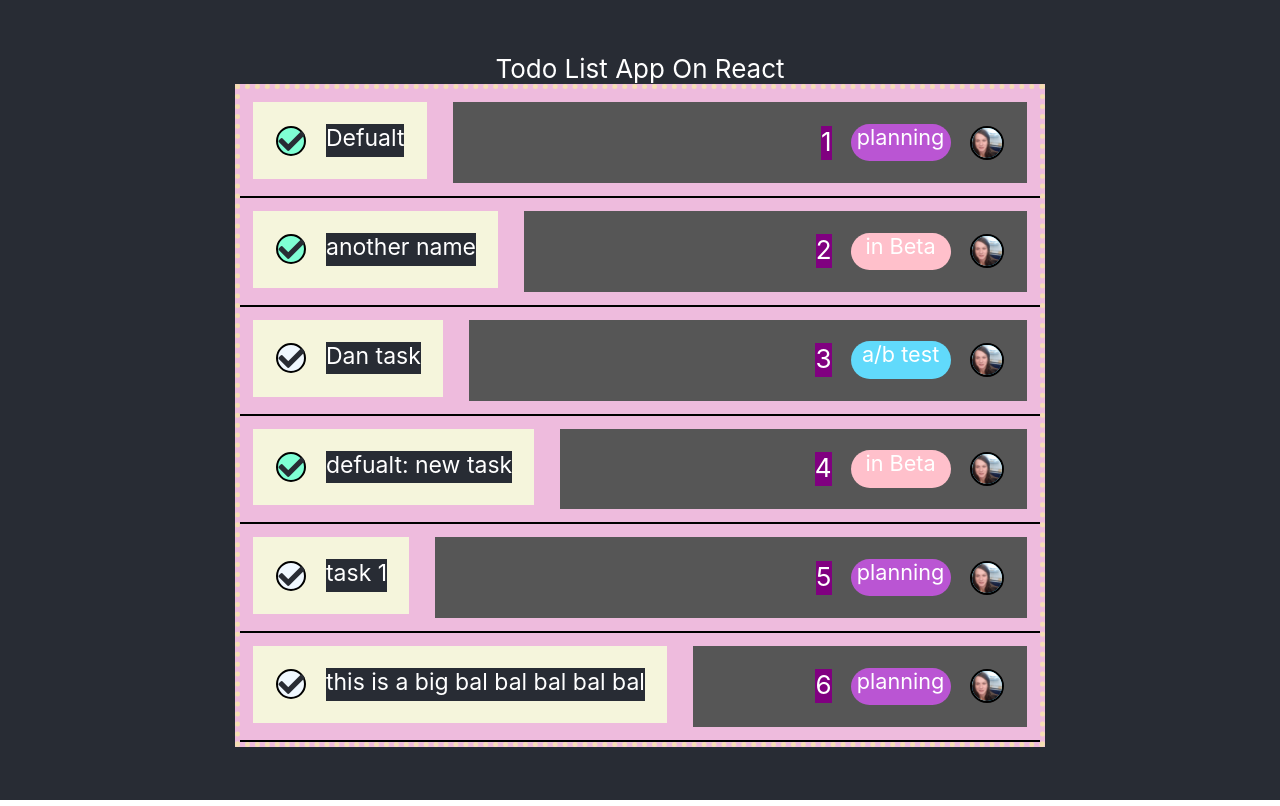
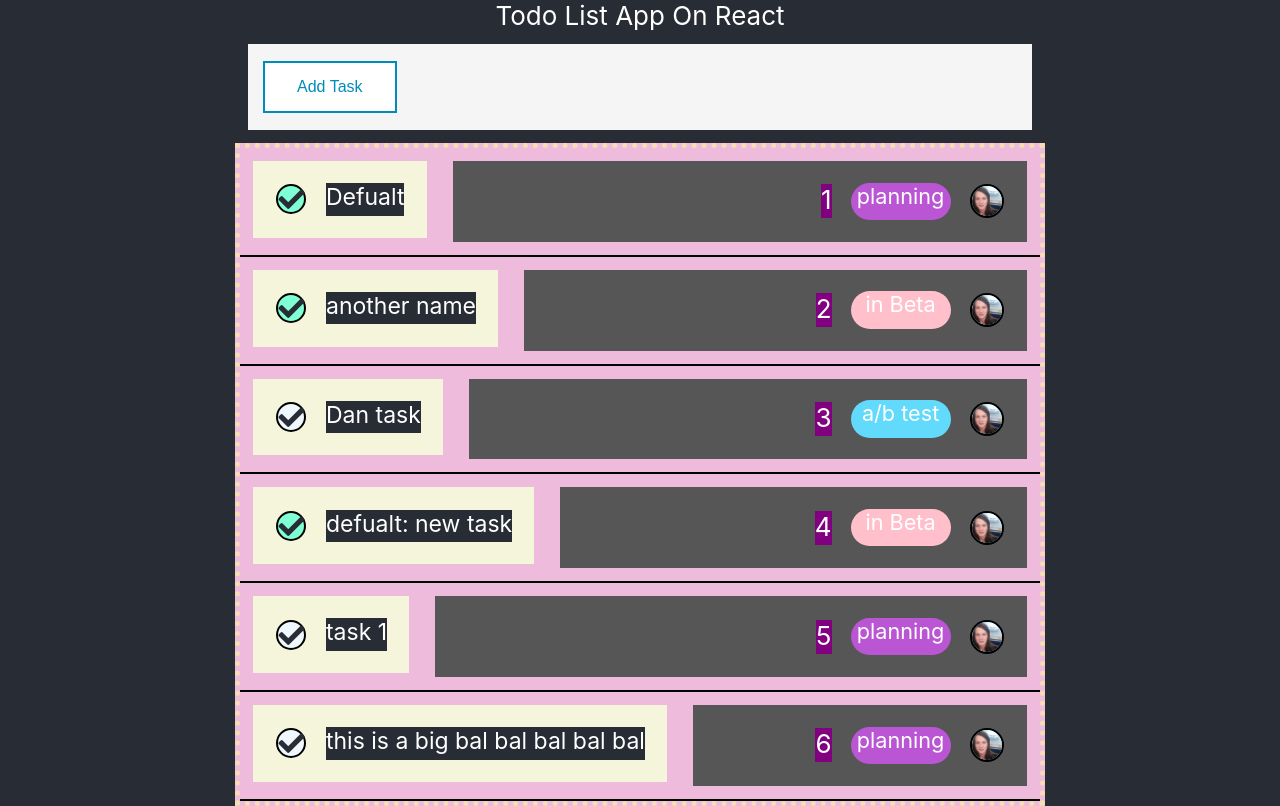
Before and after one commit to galiii/react-tutorial3, a React (Create React App) app in the folder my-app/: page / in a window 1280 px wide. Built offline with nearby package versions, Linux system fonts and the light colour scheme.

Commit message:
only adding new component AddTask and abuton to this component

```diff
--- a/my-app/src/App.css
+++ b/my-app/src/App.css
@@ -49,7 +49,6 @@ ul {
 
 li {
   border-bottom: 2px solid black;
-
   /*margin: 0.5em;
   padding: 0.5em;*/
 }
@@ -58,7 +57,9 @@ li {
   display: block;
 }
 
-/* List component */
+/**************************************************************************************/
+/****************************      List Component ****************************************/
+/*************************************************************************************/
 .list {
   min-width: 100vh;
   background-color: #eebbdd;
@@ -148,8 +149,8 @@ li {
 .status-item-test {
   background-color: #61dafb;
 }
+
 /*Item user-img*/
-
 .img-usr {
   float: right;
   background-color: #61dafb;
@@ -171,3 +172,31 @@ li {
   float: right;
   font-size: calc(5px + 2vmin);
 }
+
+/*****  Add Task Component   ******/
+.warpper-add-task {
+  display: flex;
+  flex-wrap: warp;
+  background-color: whitesmoke;
+  margin: 0.5em;
+  padding: 0.5em;
+}
+
+.btn {
+  padding: 15px 32px;
+  background-color: white;
+  border: none;
+  color: white;
+  padding: 15px 32px;
+  text-align: center;
+  text-decoration: none;
+  display: inline-block;
+  font-size: 16px;
+  margin: 4px 2px;
+  cursor: pointer;
+  /*border: 2px solid #008cba;*/
+}
+.btn-task {
+  color: #008cba;
+  border: 2px solid #008cba;
+}
--- /dev/null
+++ b/my-app/src/components/AddTask.js
@@ -0,0 +1,11 @@
+import React from "react";
+
+const AddTask = props => {
+  return (
+    <div className="warpper-add-task">
+      <input type="button" className="btn btn-task" value="Add Task"></input>
+    </div>
+  );
+};
+
+export default AddTask;
--- a/my-app/src/components/Todo.js
+++ b/my-app/src/components/Todo.js
@@ -1,5 +1,6 @@
 import React from "react";
 import List from "./List";
+import AddTask from "./AddTask";
 
 //const tt;
 /* Will be removed */
@@ -58,6 +59,7 @@ class Todo extends React.Component {
     return (
       <div className="App">
         <div>Todo List App On React</div>
+        <AddTask />
         <List tasks={this.state.tasks} />
       </div>
     );
```
